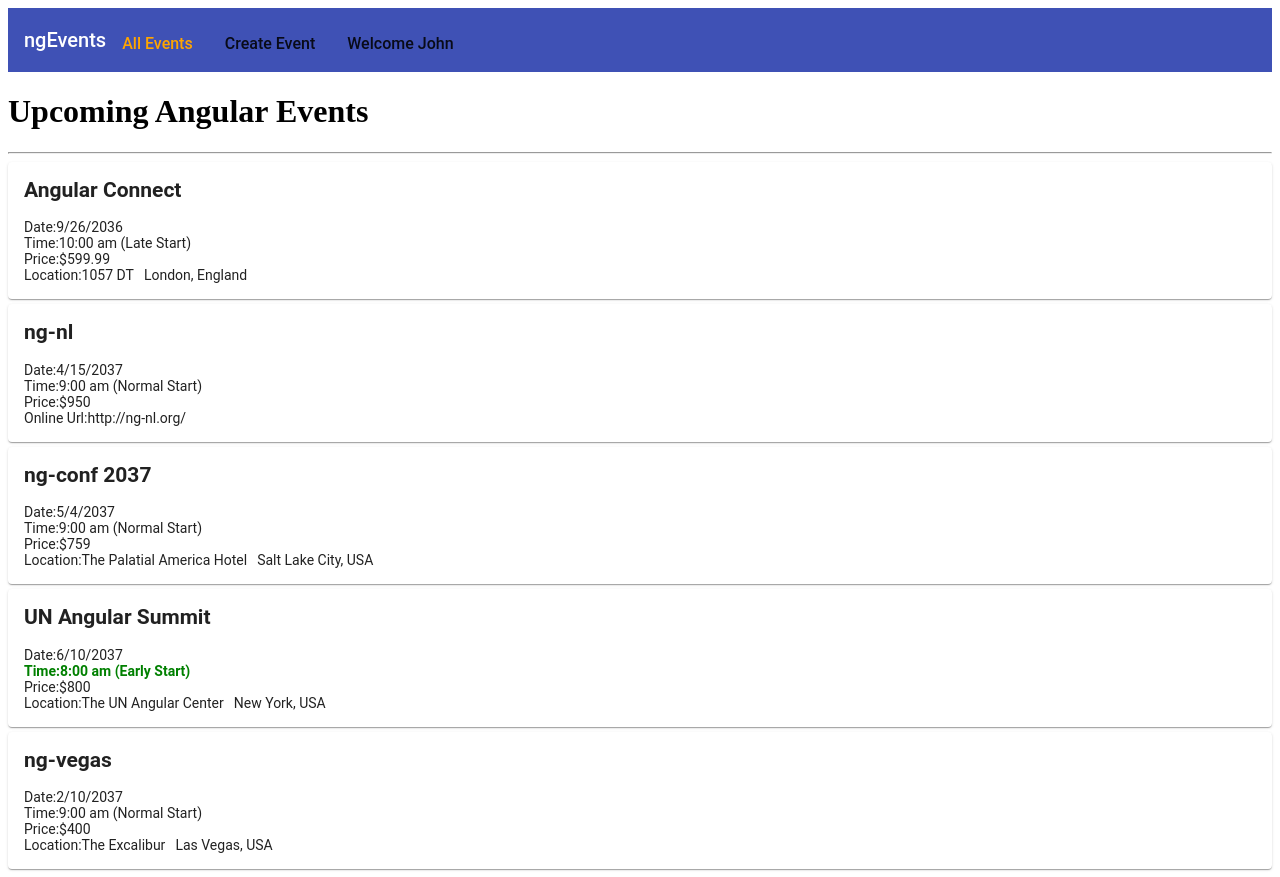
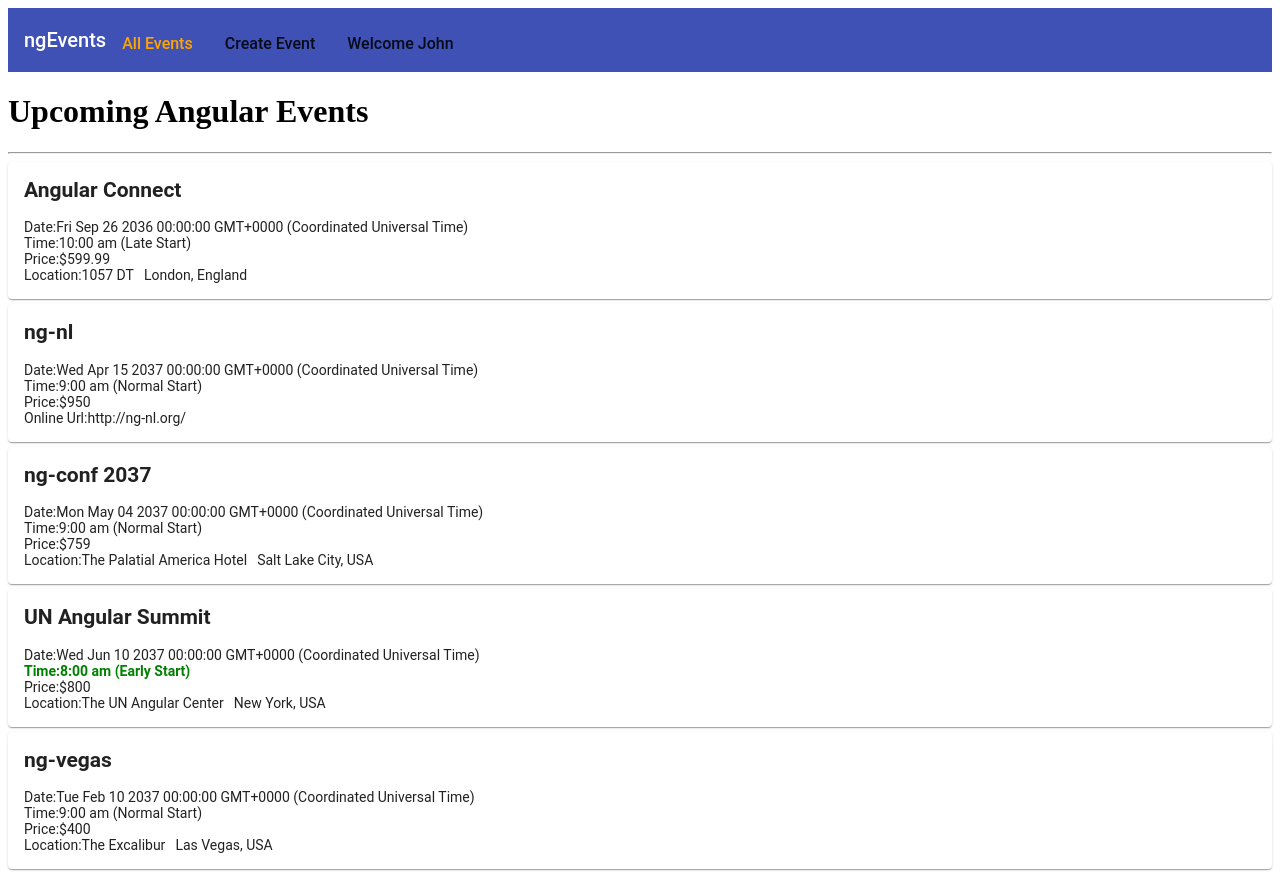
Before and after one commit to achutkiran/Angular-Tutorial-pluralsight, an Angular app: page /events in a window 1280 px wide. Built offline with nearby package versions, Linux system fonts and the light colour scheme.

Commit message:
added models using interface for better type checking

```diff
--- a/src/app/events/event-thumbnail.component.ts
+++ b/src/app/events/event-thumbnail.component.ts
@@ -1,4 +1,5 @@
 import { Component, Input, EventEmitter, Output } from '@angular/core'
+import { IEvent } from './shared/event.model';
 
 @Component({
     selector: 'event-thumbnail',
@@ -11,7 +12,7 @@ import { Component, Input, EventEmitter, Output } from '@angular/core'
 })
 
 export class EventThumbnailComponent {
-    @Input() event: any
+    @Input() event: IEvent
 
     getStartTimeClass(){
         const isEarlyStart = this.event && this.event.time === '8:00 am'
--- a/src/app/events/events-list.component.ts
+++ b/src/app/events/events-list.component.ts
@@ -2,6 +2,7 @@ import { Component, OnInit } from '@angular/core'
 import { EventService } from './shared/event.service';
 import { ToastrService } from '../common/toastr.service';
 import { ActivatedRoute } from '@angular/router';
+import { IEvent } from './shared/event.model';
 
 @Component({
     selector: 'events-list',
@@ -9,7 +10,7 @@ import { ActivatedRoute } from '@angular/router';
 })
 
 export class EventsListComponent implements OnInit{
-  events:any
+  events:IEvent[]
   constructor (private route: ActivatedRoute, private toastr: ToastrService) {
 
   }
--- /dev/null
+++ b/src/app/events/shared/event.model.ts
@@ -0,0 +1,25 @@
+export interface IEvent {
+    id: number
+    name: string
+    date: Date
+    time: string
+    price: number
+    imageUrl: string
+    location?: {
+        address: string
+        city: string
+        country: string
+    },
+    onlineUrl?: string, //? indicates onlineUrl can be null
+    sessions: ISession[]
+}
+
+export interface ISession {
+    id: number,
+    name: string,
+    presenter: string,
+    duration: number,
+    level: string,
+    abstract: string,
+    voters: string[]
+}
--- a/src/app/events/shared/event.service.ts
+++ b/src/app/events/shared/event.service.ts
@@ -1,24 +1,25 @@
 import { Injectable } from '@angular/core';
-import { Subject } from 'rxjs';
+import { Subject, Observable } from 'rxjs';
+import { IEvent } from './event.model';
 
 @Injectable()
 export class EventService {
-    getEvents(){
-      let subject = new Subject()
+    getEvents():Observable<IEvent[]>{
+      let subject = new Subject<IEvent[]>()
       setTimeout(() => {subject.next(EVENTS); subject.complete(); }, 1000)
       return subject //used to introduce delay to simulate real world data transfer from server
     }
 
-    getEvent (id:number){
+    getEvent (id:number):IEvent{
       return EVENTS.find( event => event.id === id)
     }
 }
 
-const EVENTS = [
+const EVENTS:IEvent[] = [
     {
       id: 1,
       name: 'Angular Connect',
-      date: '9/26/2036',
+      date: new Date('9/26/2036'),
       time: '10:00 am',
       price: 599.99,
       imageUrl: '/assets/images/angularconnect-shield.png',
@@ -96,7 +97,7 @@ const EVENTS = [
     {
       id: 2,
       name: 'ng-nl',
-      date: '4/15/2037',
+      date: new Date('4/15/2037'),
       time: '9:00 am',
       price: 950.00,
       imageUrl: '/assets/images/ng-nl.png',
@@ -152,7 +153,7 @@ const EVENTS = [
     {
       id: 3,
       name: 'ng-conf 2037',
-      date: '5/4/2037',
+      date: new Date('5/4/2037'),
       time: '9:00 am',
       price: 759.00,
       imageUrl: '/assets/images/ng-conf.png',
@@ -234,7 +235,7 @@ const EVENTS = [
     {
       id: 4,
       name: 'UN Angular Summit',
-      date: '6/10/2037',
+      date: new Date('6/10/2037'),
       time: '8:00 am',
       price: 800.00,
       imageUrl: '/assets/images/basic-shield.png',
@@ -283,7 +284,7 @@ const EVENTS = [
     {
       id: 5,
       name: 'ng-vegas',
-      date: '2/10/2037',
+      date: new Date('2/10/2037'),
       time: '9:00 am',
       price: 400.00,
       imageUrl: '/assets/images/ng-vegas.png',
```
